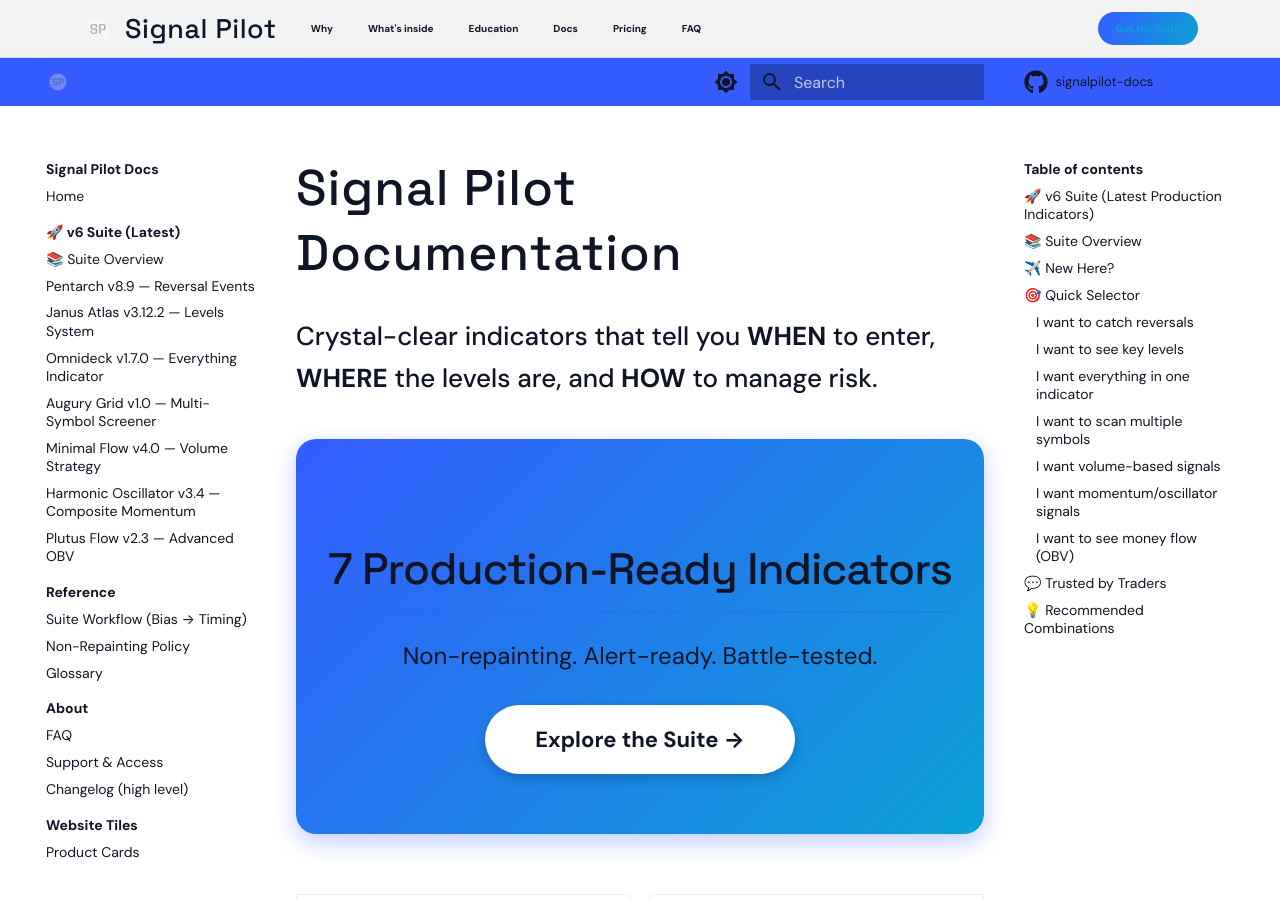
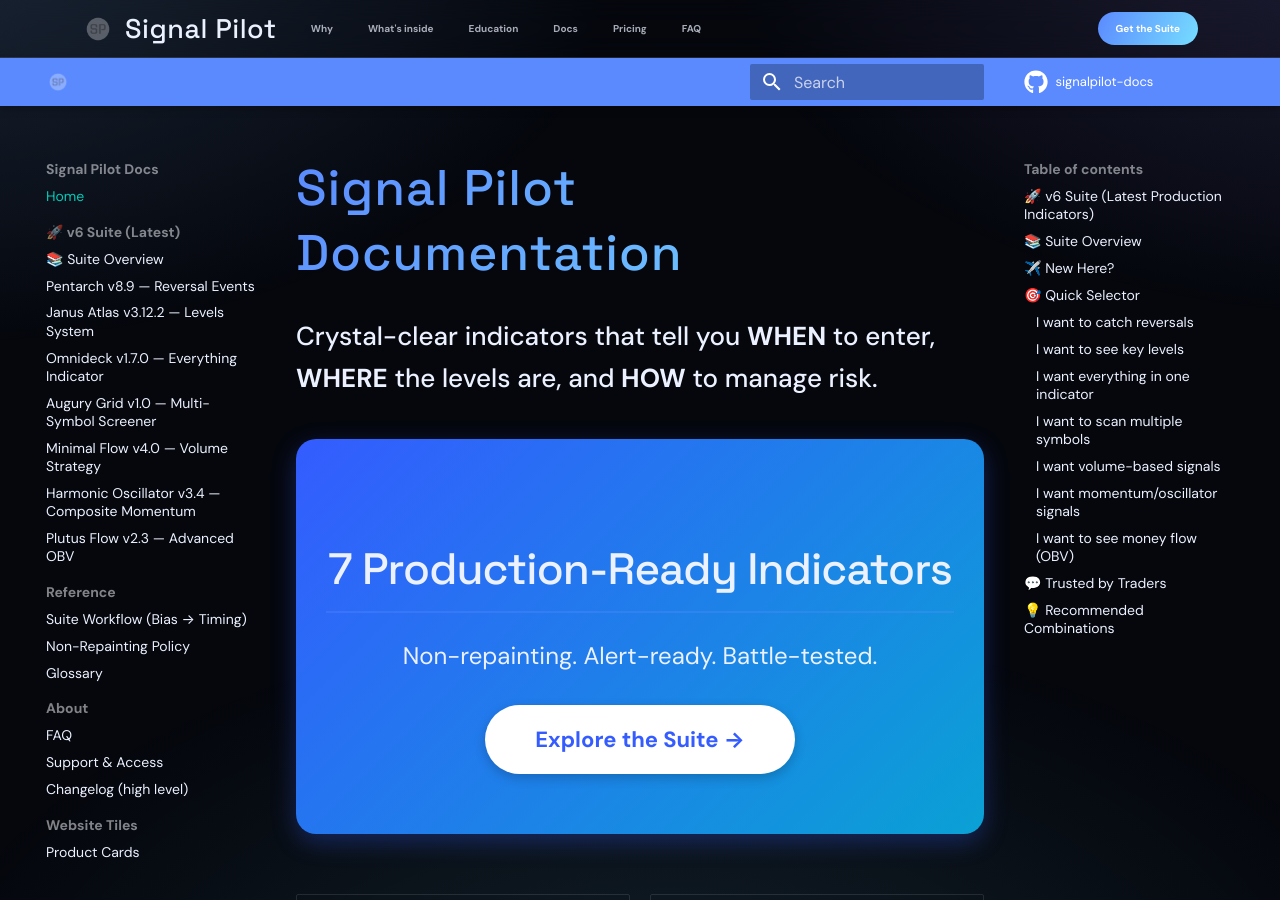
Before and after one commit to Signalpilot/signalpilot-docs, an MkDocs documentation site: the page built from docs/index.md, in a window 1280 px wide and 900 px high. Built offline with MkDocs 1.6.1 and Material for MkDocs 9.7.7, drawn with Linux system fonts in a browser that asks for light colours; some web fonts are replaced; comment, search, counter and statistics services are not loaded.

```diff
--- a/mkdocs.yml
+++ b/mkdocs.yml
@@ -17,20 +17,10 @@ theme:
     - content.tabs.link
     - content.tooltips
   palette:
-    # Light mode
-    - scheme: default
-      primary: teal
-      accent: cyan
-      toggle:
-        icon: material/brightness-7
-        name: Switch to dark mode
-    # Dark mode
-    - scheme: slate
-      primary: teal
-      accent: cyan
-      toggle:
-        icon: material/brightness-4
-        name: Switch to light mode
+    # Dark mode only - with aurora background
+    scheme: slate
+    primary: teal
+    accent: cyan
   font:
     text: Roboto
     code: Roboto Mono
```
